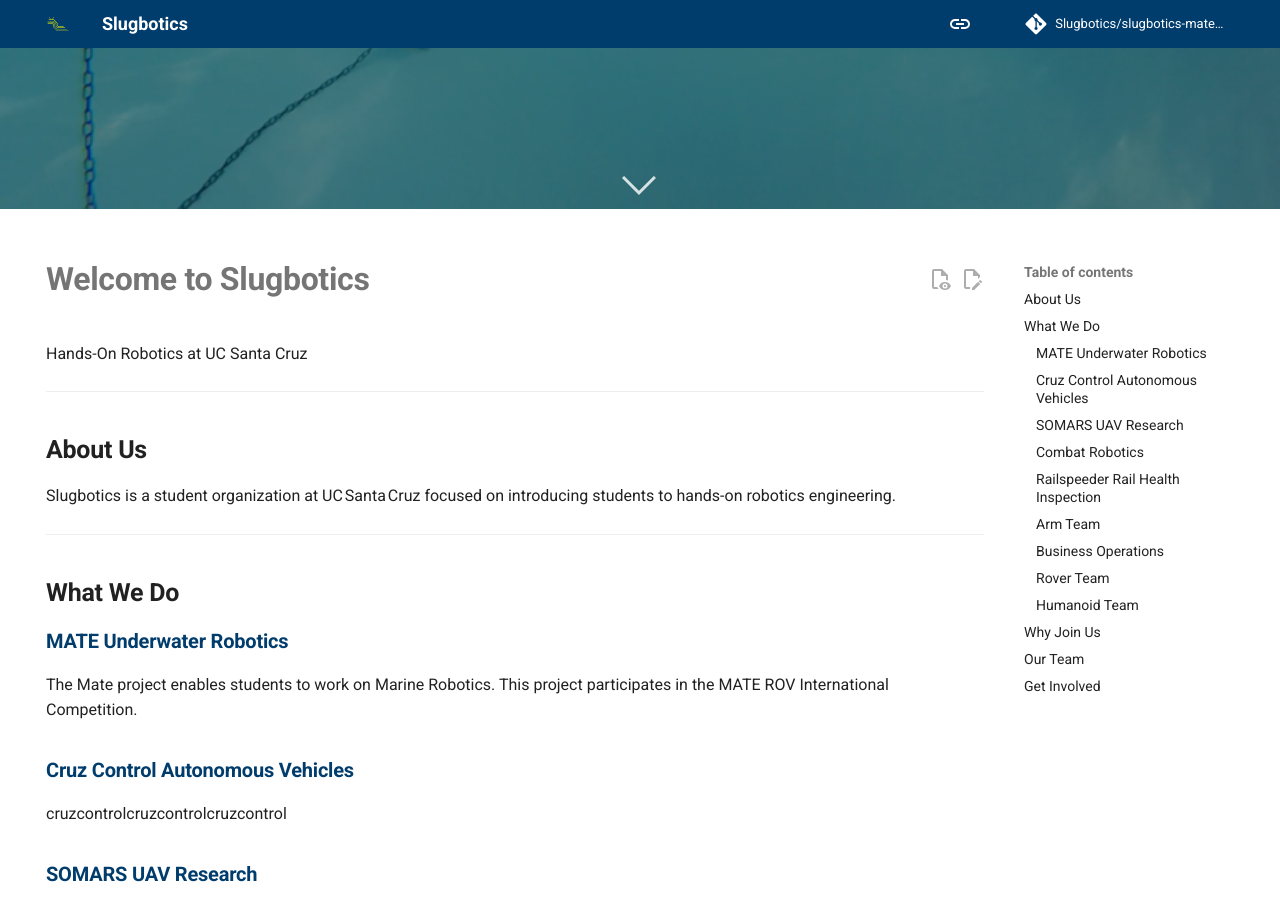
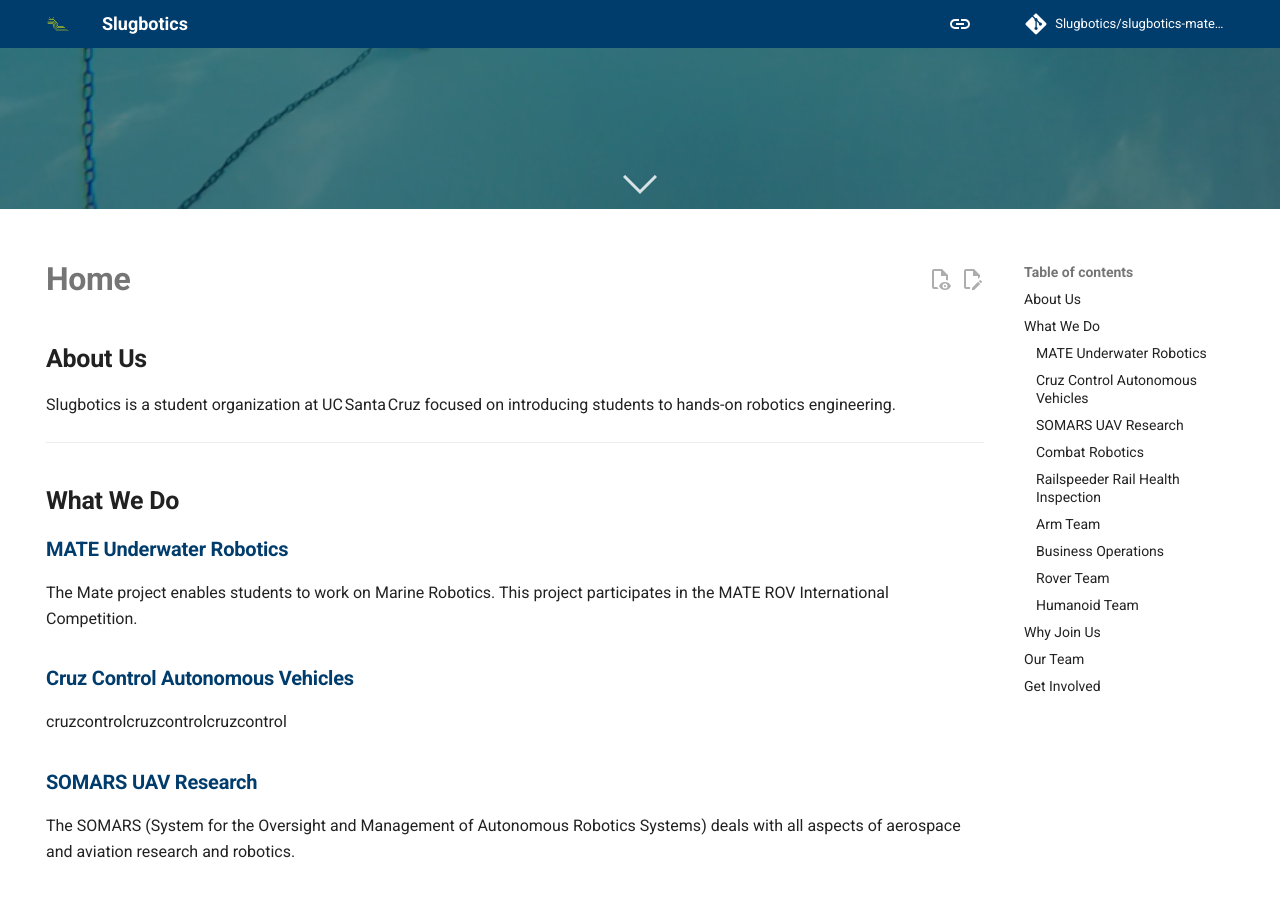
Before and after one commit to Slugbotics/slugbotics-material, an MkDocs documentation site: the page built from docs/index.md, in a window 1280 px wide and 900 px high, scrolled down 707 px. Built offline with MkDocs 1.6.1 and Material for MkDocs 9.7.7, drawn with Linux system fonts in a browser that asks for light colours; comment, search, counter and statistics services are not loaded.

Commit message:
Edited homepage

```diff
--- a/docs/index.md
+++ b/docs/index.md
@@ -2,12 +2,6 @@
 template: home.html
 hide:
   - navigation
----
-
-# Welcome to Slugbotics
-
-Hands-On Robotics at UC Santa Cruz
-
 ---
 
 ## About Us
```
